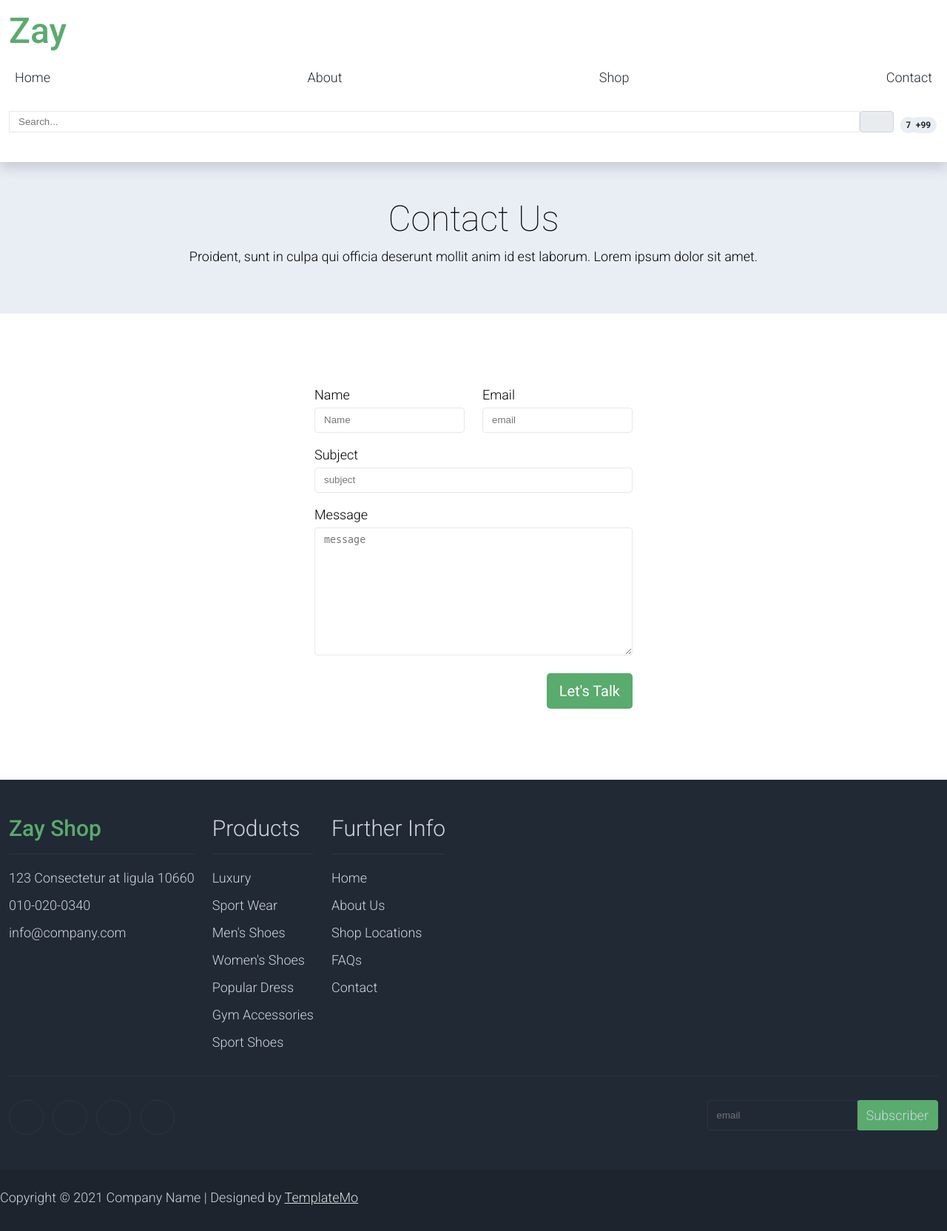
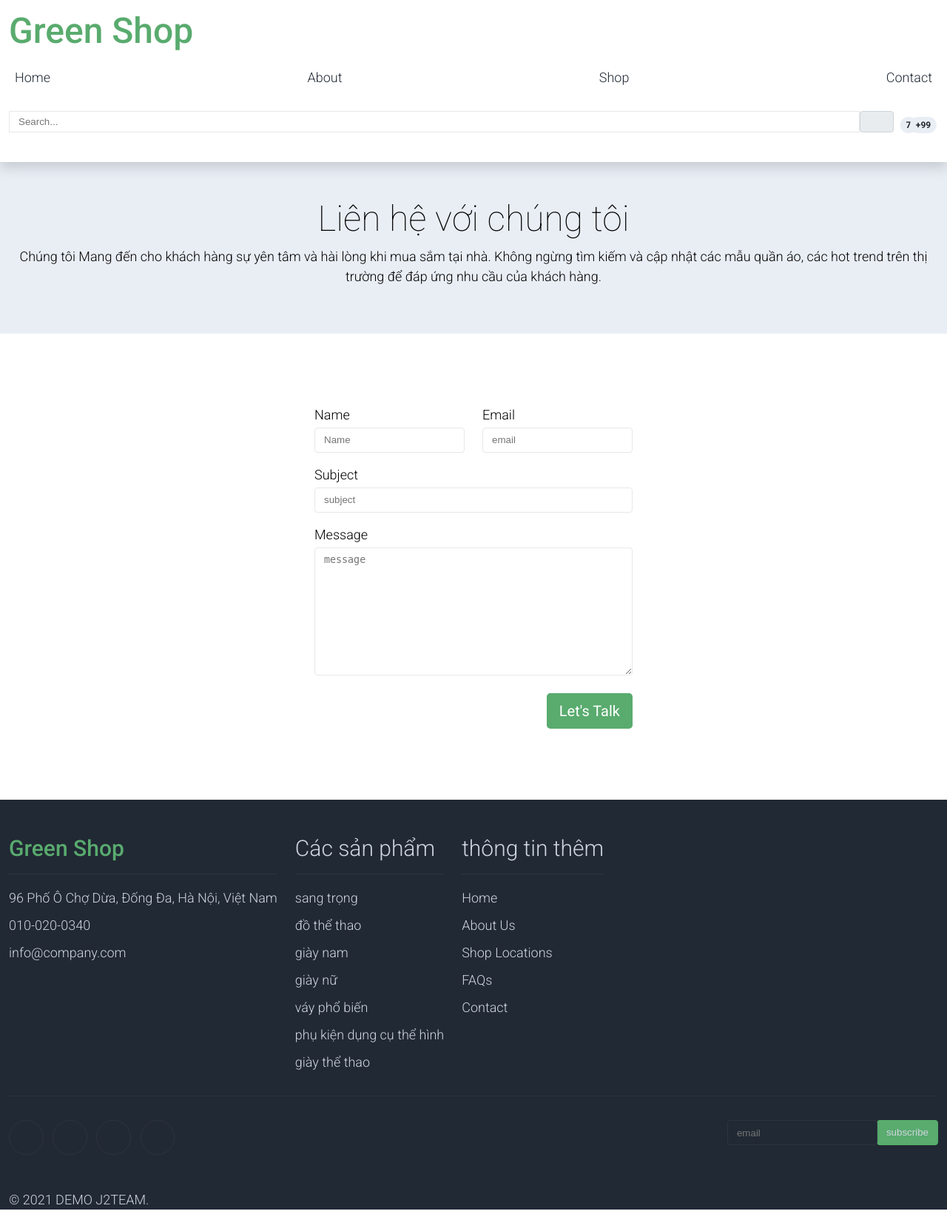
Before and after one commit to YiSuS68/Project_Shop, a PHP site: page /contact.html in a window 1280 px wide. Shown: the whole page at 74% size. After the commit the page ends 1635 px from the top, so only its background shows below. Run offline with PHP 8.4, Linux system fonts and the light colour scheme.

Commit message:
change2
test lan 2

```diff
--- a/Customers/about.html
+++ b/Customers/about.html
@@ -256,6 +256,9 @@
                         </div>
                     </div>
                 </div>
+                <div class="footer-final">
+                    <p class="light">© 2021 DEMO J2TEAM.</p>
+                </div>
             </div>
         </div>
 
--- a/Customers/assets/css/style.css
+++ b/Customers/assets/css/style.css
@@ -56,6 +56,9 @@ body {
 
 .hover:hover {
     color:#56ae6c;
+}
+.hover-w:hover {
+    color:#fff;
 }
 
     /*====== color ======*/
@@ -711,6 +714,9 @@ h1 {
     background-color: #e9eef5;
     transition: .3s;
 }
+.footer-setup_icon:hover a {
+    color: #212934;
+}
 
 .icon {
     font-size: 1.33333em;
@@ -735,6 +741,13 @@ h1 {
     position: absolute;
     width: 1px;
     display:inline-block;
+}
+.footer-input input:focus {
+    outline: none;
+}
+
+.footer-input input {
+    color: white;
 }
 
 .footer-input {
@@ -771,12 +784,6 @@ h1 {
     border: 1px solid #56ae6c;
     border-radius: .25rem;
     line-height: 1.5;
-}
-
-.footer-copyright-four {
-    flex: 0 0 auto;
-    width: 100%;
-    max-width: 100%;
 }
 
 .link_text {
@@ -835,6 +842,10 @@ h1 {
 .services-css:hover {
     transition: .3s;
     background-color: #56ae6c;
+    color: #fff;
+}
+
+.services-css:hover .services-emote {
     color: #fff;
 }
 
--- a/Customers/contact.html
+++ b/Customers/contact.html
@@ -4,11 +4,11 @@
     <meta charset="UTF-8">
     <meta http-equiv="X-UA-Compatible" content="IE=edge">
     <meta name="viewport" content="width=device-width, initial-scale=1.0">
-    <title>Document</title>
     <link rel="stylesheet" href="./assets/css/style.css">
     <link rel="stylesheet" href="./assets/css/media.css">
     <link rel="stylesheet" href="./assets/font/fontawesome-free-5.15.3-web/css/all.min.css">
     <link href="https://fonts.googleapis.com/css2?family=Roboto:ital,wght@0,100;0,300;0,400;0,500;0,700;0,900;1,100;1,300;1,400;1,500;1,700;1,900&display=swap" rel="stylesheet">
+    <title>Green Shop</title>
 </head>
 <body>
 
@@ -17,13 +17,15 @@
         <div class="d-none position-rel p_t-b items-center setup992" id="navbar">
             <div class="container grey">
                 <div class="space-flex">
-                    <div>
+                    <div class="p_t">
                         <i class="m_l-r fas fa-envelope"></i>
                         <a class="n-decoration grey" href="mailto:">info@company.com</a>
                         <i class="m_l-r fas fa-phone"></i>
                         <a class="n-decoration grey" href="callto:">010-020-0304</a>
                     </div>
                     <div>
+                        <!--click vào thì có hiện ra (hoặc có thể mở ra blank mới) để đăng nhập hoặc đăng ký-->
+                        <p><a class="hover n-decoration grey" href="#">Đăng Nhập</a> / <a a class="hover n-decoration grey" href="#">Đăng Ký</a></p>
                         <a class="n-decoration grey" href="https://www.facebook.com" target="_blank">
                             <i class="navbar-icon m_r w fab fa-facebook-f"></i>
                         </a>
@@ -44,7 +46,7 @@
         <!-- navbar directional -->
         <div class="position-rel space-flex-wrap p_t-b items-center setup992" id="header-navbar">
             <div class="items-center space-flex container flex-inhe">
-                <a class="m_r2 m_b items-center n-decoration" id="logo" href="#">Zay</a>
+                <a class="m_r2 m_b items-center n-decoration" id="logo" href="./index.html">Green Shop</a>
                 <i class="fas fa-bars" id="btn"></i>
                 <div class="header-setup all-center" id="collapse_btn">
                     <div class="flex-auto">
@@ -65,7 +67,9 @@
                             </div>
                         </div>
                         <a class="unsee m_r3" href="#"><i class="w20 black fas fa-search"></i></a>
+                        <!-- Thêm popup bên trên icon với backend -->
                         <a class="m_r3" href="#"><i class="w20 black fas fa-cart-arrow-down"></i><span class="pop black">7</span></a>
+                        <!-- Thêm popup bên trên icon với backend -->
                         <a class="m_r3" href="#"><i class="w20 black fas fa-user"></i><span class="pop black">+99</span></a>
                     </div>
                 </div>
@@ -76,8 +80,9 @@
         <!-- contact US -->
         <div id="map-title">
             <div class="m-auto text-center flex-width768">
-                <h1 class="h1 m_b">Contact Us</h1>
-                <p class="text-center m_b2">Proident, sunt in culpa qui officia deserunt mollit anim id est laborum. Lorem ipsum dolor sit amet.</p>
+                <h1 class="h1 m_b">Liên hệ với chúng tôi</h1>
+                <p class="text-center m_b2"> Chúng tôi Mang đến cho khách hàng sự yên tâm và hài lòng khi mua sắm tại nhà. Không ngừng
+                    tìm kiếm và cập nhật các mẫu quần áo, các hot trend trên thị trường để đáp ứng nhu cầu của khách hàng.</p>
             </div>
         </div>
 
@@ -122,33 +127,33 @@
             <div class="containers">
                 <div class="flex-wrap">
                     <div class="footer-card">
-                        <h2 class="footer-logo b_b green h2 p_b2 m_b">Zay Shop</h2>
+                        <h2 class="footer-logo b_b green h2 p_b2 m_b">Green Shop</h2>
                         <ul class="light m_b2 n-list_style">
-                            <li class="footer-inline"><i class="w fas fa-map-marker-alt"></i>  123 Consectetur at ligula 10660  </li>
-                            <li class="footer-inline"><i class="w fas fa-phone"></i><a class="light n-decoration" href="#">010-020-0340</a></li>
-                            <li class="footer-inline"><i class="w fas fa-envelope"></i><a class="light n-decoration" href="#">info@company.com</a></li>
+                            <li class="footer-inline"><i class="w fas fa-map-marker-alt"></i><a class="light n-decoration" href="https://www.google.com/maps/place/96+P.+%C3%94+Ch%E1%BB%A3+D%E1%BB%ABa,+Ch%E1%BB%A3+D%E1%BB%ABa,+%C4%90%E1%BB%91ng+%C4%90a,+H%C3%A0+N%E1%BB%99i,+Vi%E1%BB%87t+Nam/@21.0195498,105.8251211,17z/data=!4m13!1m7!3m6!1s0x3135ab7841103fd3:0x68b658822cd76f94!2zOTYgUC4gw5QgQ2jhu6MgROG7q2EsIENo4bujIEThu6thLCDEkOG7kW5nIMSQYSwgSMOgIE7hu5lpLCBWaeG7h3QgTmFt!3b1!8m2!3d21.0195498!4d105.8273098!3m4!1s0x3135ab7841103fd3:0x68b658822cd76f94!8m2!3d21.0195498!4d105.8273098?hl=vi-VN" target="_blank"> 96 Phố Ô Chợ Dừa, Đống Đa, Hà Nội, Việt Nam</a></li>
+                            <li class="footer-inline"><i class="w fas fa-phone"></i><a class="light n-decoration" href="callto:"> 010-020-0340</a></li>
+                            <li class="footer-inline"><i class="w fas fa-envelope"></i><a class="light n-decoration" href="mailto:"> info@company.com</a></li>
                         </ul>
                     </div>
                     <div class="footer-card">
-                        <h2 class="b_b h2 light p_b2 m_b">Products</h2>
+                        <h2 class="b_b h2 light p_b2 m_b">Các sản phẩm</h2>
                         <ul class="light m_b2 n-list_style">
-                            <li class="footer-inline"><a class="n-decoration light" href="#">Luxury</a></li>
-                            <li class="footer-inline"><a class="n-decoration light" href="#">Sport Wear</a></li>
-                            <li class="footer-inline"><a class="n-decoration light" href="#">Men's Shoes</a></li>
-                            <li class="footer-inline"><a class="n-decoration light" href="#">Women's Shoes</a></li>
-                            <li class="footer-inline"><a class="n-decoration light" href="#">Popular Dress</a></li>
-                            <li class="footer-inline"><a class="n-decoration light" href="#">Gym Accessories</a></li>
-                            <li class="footer-inline"><a class="n-decoration light" href="#">Sport Shoes</a></li>
+                            <li class="footer-inline"><a class="n-decoration light" href="./shop.html">sang trọng</a></li>
+                            <li class="footer-inline"><a class="n-decoration light" href="./shop.html">đồ thể thao</a></li>
+                            <li class="footer-inline"><a class="n-decoration light" href="./shop.html">giày nam</a></li>
+                            <li class="footer-inline"><a class="n-decoration light" href="./shop.html">giày nữ</a></li>
+                            <li class="footer-inline"><a class="n-decoration light" href="./shop.html">váy phổ biến</a></li>
+                            <li class="footer-inline"><a class="n-decoration light" href="./shop.html">phụ kiện dụng cụ thể hình</a></li>
+                            <li class="footer-inline"><a class="n-decoration light" href="./shop.html">giày thể thao</a></li>
                         </ul>
                     </div>
                     <div class="footer-card">
-                        <h2 class="b_b h2 light p_b2 m_b">Further Info</h2>
+                        <h2 class="b_b h2 light p_b2 m_b">thông tin thêm</h2>
                         <ul class="light m_b2 n-list_style">
                             <li class="footer-inline"><a class="n-decoration light" href="#">Home</a></li>
-                            <li class="footer-inline"><a class="n-decoration light" href="#">About Us</a></li>
-                            <li class="footer-inline"><a class="n-decoration light" href="#">Shop Locations</a></li>
+                            <li class="footer-inline"><a class="n-decoration light" href="./about.html">About Us</a></li>
+                            <li class="footer-inline"><a class="n-decoration light" href="./contact.html">Shop Locations</a></li>
                             <li class="footer-inline"><a class="n-decoration light" href="#">FAQs</a></li>
-                            <li class="footer-inline"><a class="n-decoration light" href="#">Contact</a></li>
+                            <li class="footer-inline"><a class="n-decoration light" href="./contact.html">Contact</a></li>
                         </ul>
                     </div>
                 </div>
@@ -171,22 +176,17 @@
                     <div class="footer-search">
                         <lablel class="footer-label" for="Hellodue">Email</lablel>
                         <div class="footer-input">
-                            <input type="type" class="form-control" id="Hellodue" placeholder="email">
-                            <div class="footer-subscribe">Subscriber</div>
+                            <input type="email" class="form-control" id="Hellodue" placeholder="email">
+                            <button type="submit"class="footer-subscribe">subscribe</button>
                         </div>
                     </div>
                 </div>
-            </div>
-            <div class="bg-black p_t-b2 w-100">
-                <div class="containers">
-                    <div class="flex-wrap p_t">
-                        <div class="footer-copyright-four">
-                            <p class="light m_b2">Copyright © 2021 Company Name | Designed by <a class="link_text" rel="sponsored" href="#" target="_blank">TemplateMo</a></p>
-                        </div>
-                    </div>
+                <div class="footer-final">
+                    <p class="light">© 2021 DEMO J2TEAM.</p>
                 </div>
             </div>
         </div>
+
     </div>
 
     <script src="./assets/js/index.js"></script>
```
Also changed, not shown: Customers/shop.html (+30 -31 lines), Customers/singleShop.html (+28 -29 lines).
